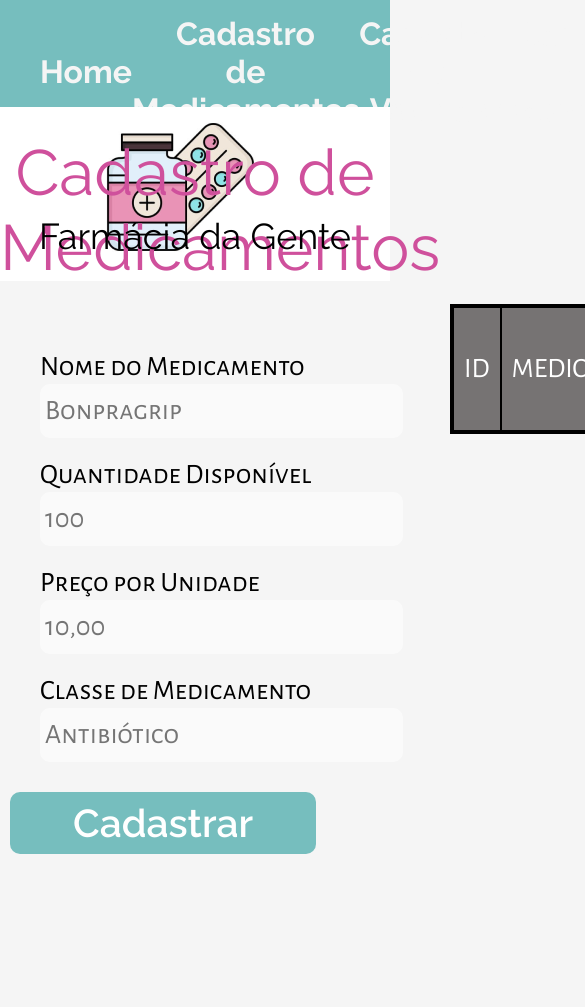
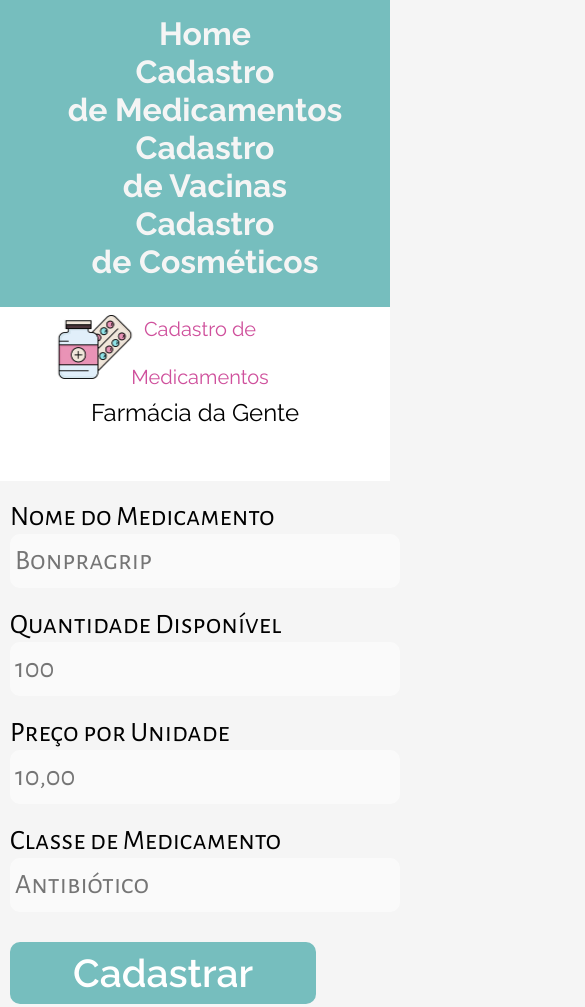
Before and after one commit to danibenfica/Projeto-Farmacia-DNC, a plain HTML site: page Projeto Farmacia Avançado/index.html in a window 390 px wide. Shown: the top 1007 px of the page, 585 px wide, since content can reach past the window. Before the commit the page ends 874 px from the top, so only its background shows below. Drawn offline with Linux system fonts and the light colour scheme.

Commit message:
ajustando media query

```diff
--- a/Projeto Farmacia Avançado/assets/css/styles.css
+++ b/Projeto Farmacia Avançado/assets/css/styles.css
@@ -164,3 +164,68 @@ tr {
         font-size: 28px;
         line-height: 34px;
     }
+
+
+@media screen and (min-width: 320px) and (max-width: 480px) {
+    #firstHeader {
+        height: 350px;
+    }
+
+    #firstHeader ul {
+        display: flex;
+        flex-direction: column;
+        text-align: center;
+        justify-content: center;
+        align-items: center;
+        margin-left: -20px;
+    }
+
+    #secondHeader {
+        margin-top: 200px;
+    }
+
+        #secondHeader img {
+            width: 130px;
+            height: 80px;
+            margin-left: -20px;
+        }
+
+        #secondHeader h1 {
+            width: 200px;
+            font-size: 20px;
+            line-height: 48px;
+            margin-left: 100px;
+        }
+
+        #secondHeader h4 {
+            font-size: 24px;
+            line-height: 28px;
+        }
+
+    #form {
+        margin-top: 150px;
+        width: 100%;
+        margin-left: 0;
+    }
+
+    table {
+        width: 100%;
+    }
+
+        #tableMed {
+            margin-left: 0;
+            margin-top: 20px;
+            width: 100%;
+            font-size: 14px;
+        }
+
+        #tableMed th,
+        #tableMed td {
+            padding: 0px;
+            font-size: 10px;
+        }
+
+    main {
+        padding-bottom: 20px;
+    }
+}
```
Also changed, not shown: Projeto Farmacia Dinamica 1 Day 4/assets/css/styles.css (indentation only). Lines whose indentation alone changed are shown as unchanged.
